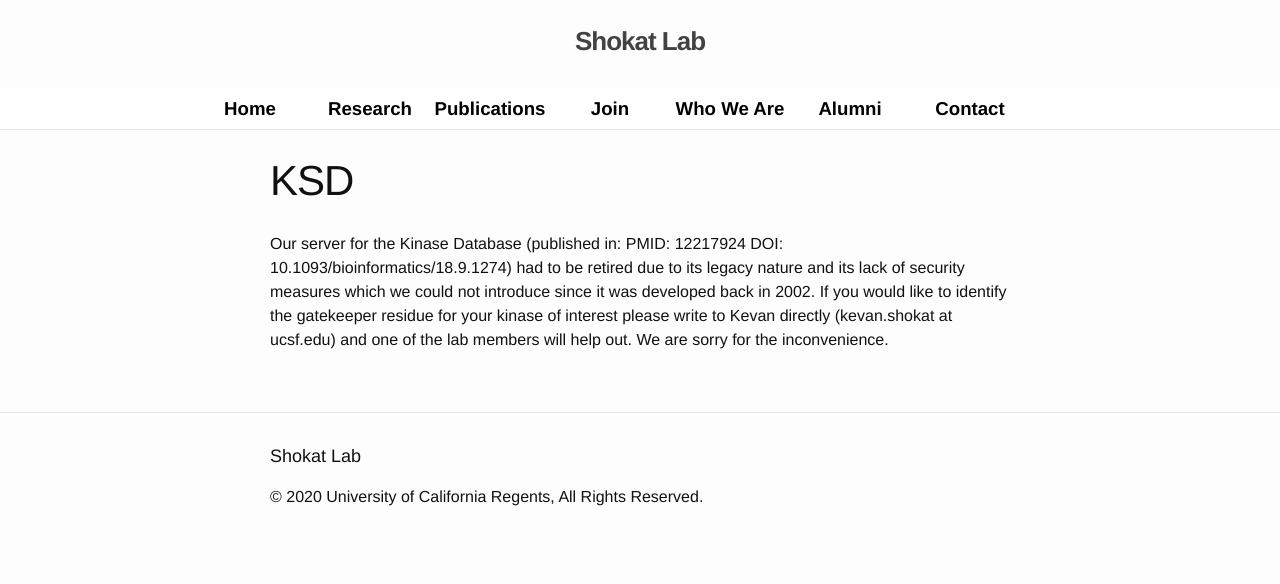
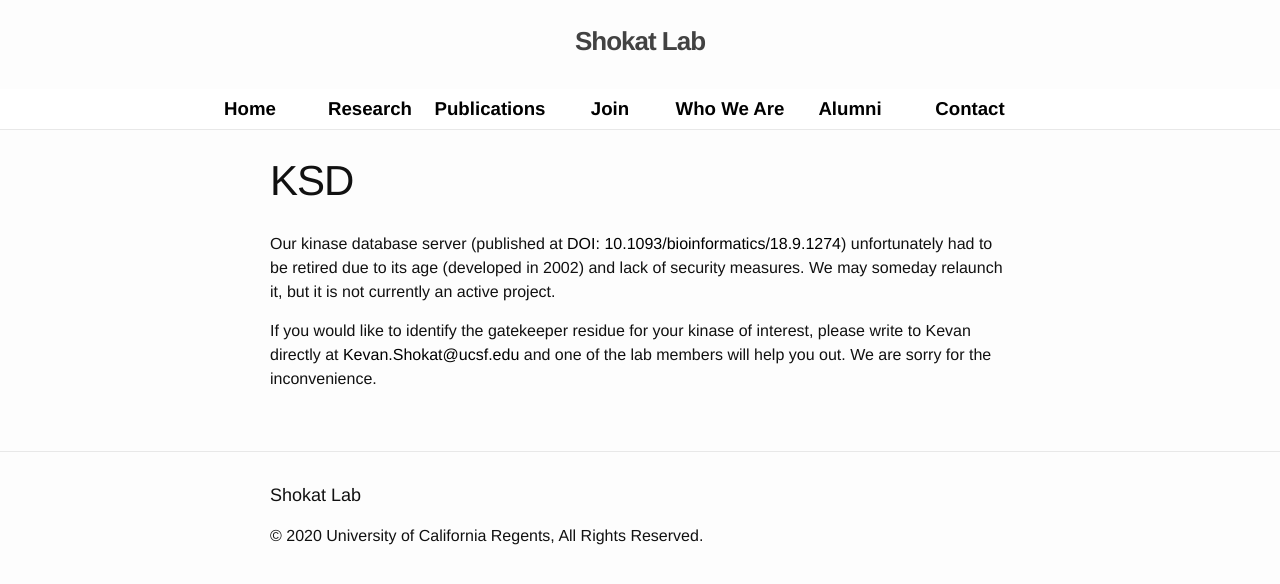
Before and after one commit to UCSF-CMP/shokat-lab, a Jekyll site: the page built from ksd.md, in a window 1280 px wide, cut to the strip 54-638 px from the top of the page. Built offline with Jekyll 4.4.1, drawn with Linux system fonts in a browser that asks for light colours; nearby versions of some CDN libraries.

Commit message:
updated language on kinase database page

```diff
--- a/ksd.md
+++ b/ksd.md
@@ -4,4 +4,6 @@
 permalink: /ksd/
 ---
 
-Our server for the Kinase Database (published in:  PMID: 12217924 DOI: 10.1093/bioinformatics/18.9.1274) had to be retired due to its legacy nature and its lack of security measures which we could not introduce since it was developed back in 2002.  If you would like to identify the gatekeeper residue for your kinase of interest please write to Kevan directly (kevan.shokat at ucsf.edu) and one of the lab members will help out.  We are sorry for the inconvenience.
+Our kinase database server (published at [DOI: 10.1093/bioinformatics/18.9.1274](https://doi.org/10.1093/bioinformatics/18.9.1274)) unfortunately had to be retired due to its age (developed in 2002) and lack of security measures. We may someday relaunch it, but it is not currently an active project.
+
+If you would like to identify the gatekeeper residue for your kinase of interest, please write to Kevan directly at [Kevan.Shokat@ucsf.edu](mailto:Kevan.Shokat@ucsf.edu) and one of the lab members will help you out.  We are sorry for the inconvenience.
```
